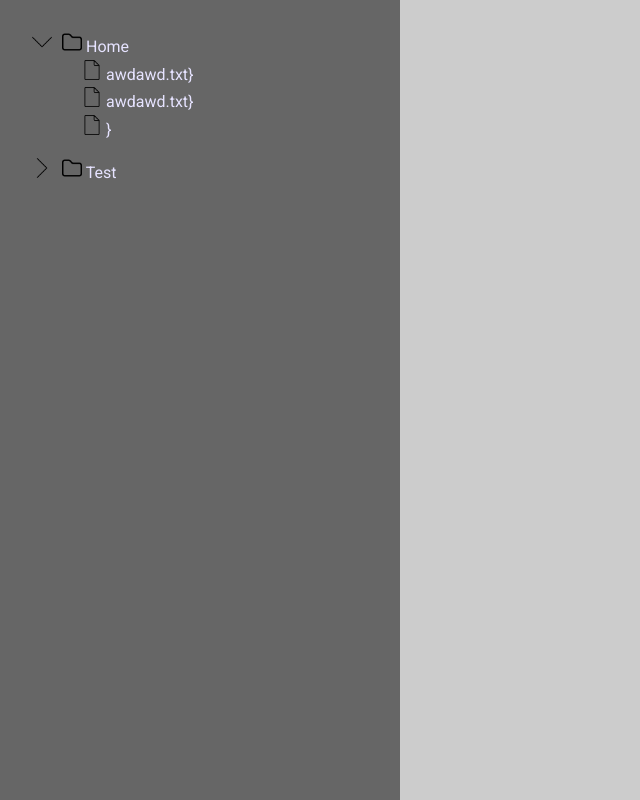
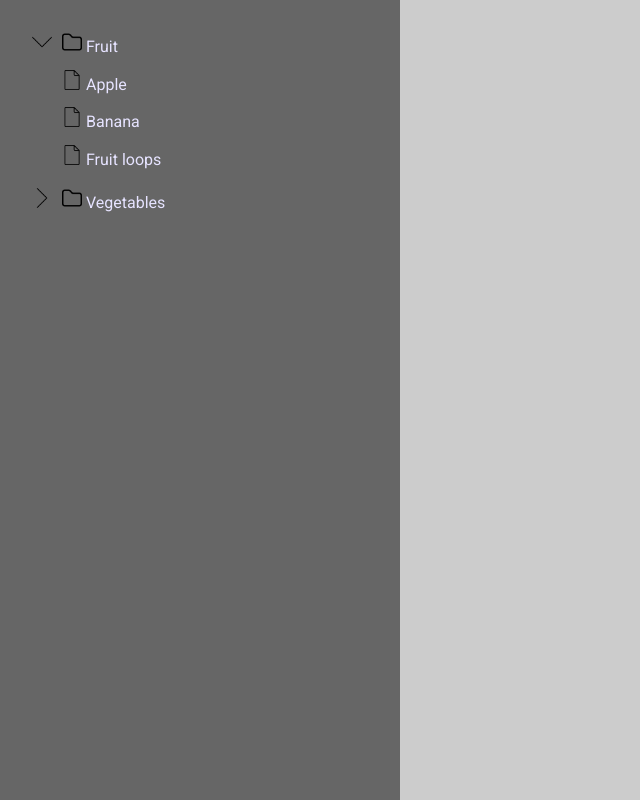
Before and after one commit to jrluka13/Ui-system-angular, an Angular app: page / in a window 1280 px wide. Both pictures are taken after a click on the picture 42 px from the left and 42 px from the top of the page. Shown: the whole page, without its empty margins (0-640 px from the left). Built offline with nearby package versions, Linux system fonts and the light colour scheme.

Commit message:
optimize listfolder

```diff
--- a/src/app/app.component.ts
+++ b/src/app/app.component.ts
@@ -1,7 +1,7 @@
 import {Component} from '@angular/core';
 export interface objData{
-  folderName:string,
-  arrData:Array<any>
+  name:string,
+  children?:objData[]
 }
 
 @Component({
--- a/src/app/data.ts
+++ b/src/app/data.ts
@@ -1,25 +1,28 @@
 export const FILES_STRUCTURE = [
   {
-    "folderName":"Home",
-    "arrData":[
-      {file:"awdawd.txt"},
-      {file:"awdawd.txt"},
-      {folder: {
-          "folderName":"Home",
-          "arrData":[
-          {file:"awdawd.txt"},
-          {file:"awdawd.txt"},
-        ]
-      }
-      }
-
+    name: 'Fruit',
+    children: [
+      {name: 'Apple'},
+      {name: 'Banana'},
+      {name: 'Fruit loops'},
     ]
   },
   {
-    "folderName":"Test",
-    "arrData":[
-      {file:"awdawd.txt"},
-      {file:"awdawd.txt"},
+    name: 'Vegetables',
+    children: [
+      {
+        name: 'Green',
+        children: [
+          {name: 'Broccoli'},
+          {name: 'Brussels sprouts'},
+        ]
+      }, {
+        name: 'Orange',
+        children: [
+          {name: 'Pumpkins'},
+          {name: 'Carrots'},
+        ]
+      },
     ]
-  }
-]
+  },
+];
--- a/src/app/listfolder/listfolder.component.html
+++ b/src/app/listfolder/listfolder.component.html
@@ -6,16 +6,22 @@
         rotate: isVisible
         }" class="arrow" [src]="imgArrow" alt="arrow" (click)="openFolder()">
         <img [src]="imgFolder" alt="folder" >
-        {{data.folderName}}
+        {{data.name}}
       </span>
     </li>
     <li class="file" [ngClass]="{mapping: isVisible}"
-        *ngFor="let data of data.arrData">
-      <span class="list_block_file">
-         <img [src]="imgFile" alt="file" >
-        {{data.file}}}
-
-      </span>
+        *ngFor="let data of data.children">
+      <div class="list_block_file" *ngIf="data.hasOwnProperty('children');else elseBlock">
+         <img style="cursor: pointer; transform: rotate(270deg)" [src]="imgArrow" alt="arrow" >
+        <img [src]="imgFolder" style="margin-left: 10px" alt="folder" >
+        {{data.name}}
+      </div>
+      <ng-template #elseBlock>
+        <div class="list_block_file">
+          <img [src]="imgFile" alt="file" >
+          {{data.name}}
+        </div>
+      </ng-template>
 
     </li>
   </ul>
--- a/src/app/listfolder/listfolder.component.scss
+++ b/src/app/listfolder/listfolder.component.scss
@@ -21,7 +21,7 @@
     }
   }
 .list_block_file{
-  margin: 50px;
+  margin: 10px 30px;
 }
   .file{
   }
--- a/src/app/listfolder/listfolder.component.ts
+++ b/src/app/listfolder/listfolder.component.ts
@@ -15,6 +15,8 @@ export class ListfolderComponent implements OnInit {
     this.isVisible = !this.isVisible
 
   }
+
+
   ngOnInit(): void {
   }
 
```
Also changed, not shown: 1 other file (tests, documents, lock files or other folders).
